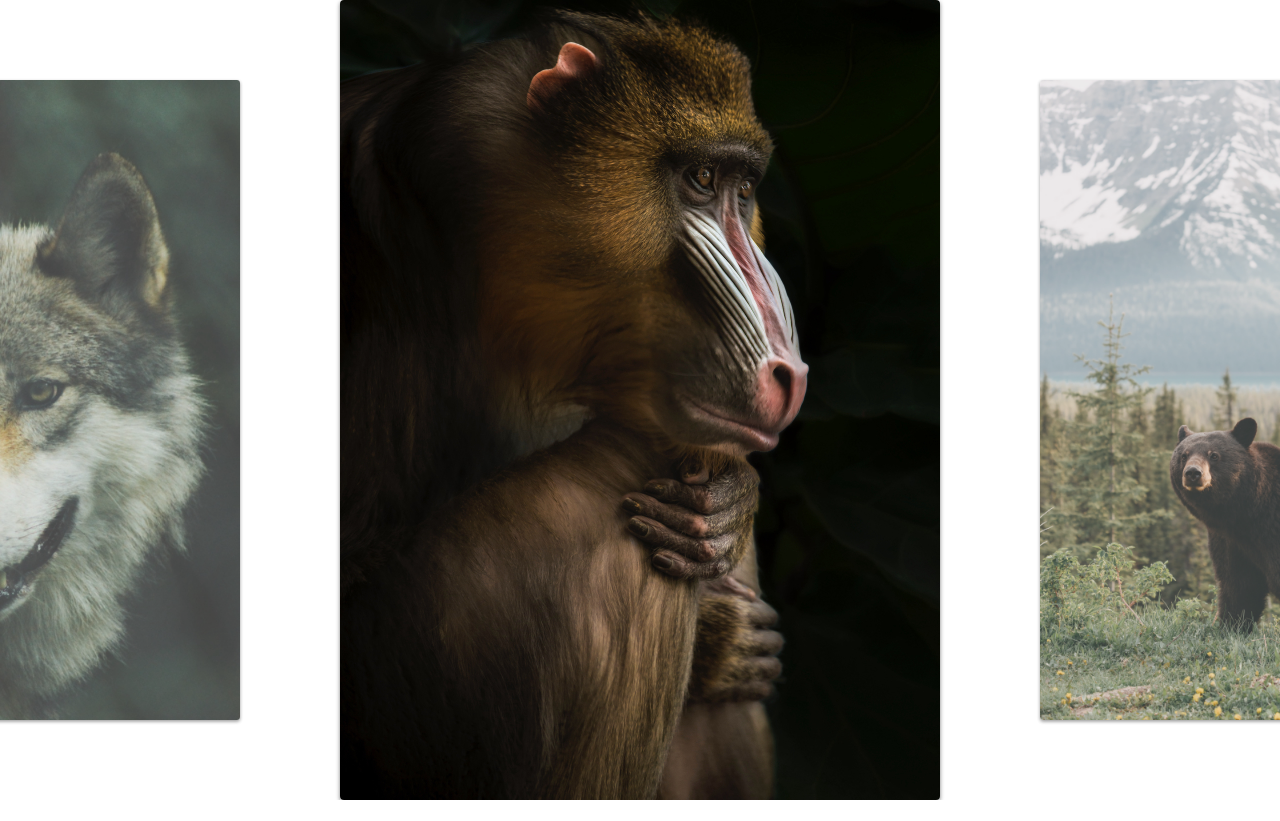
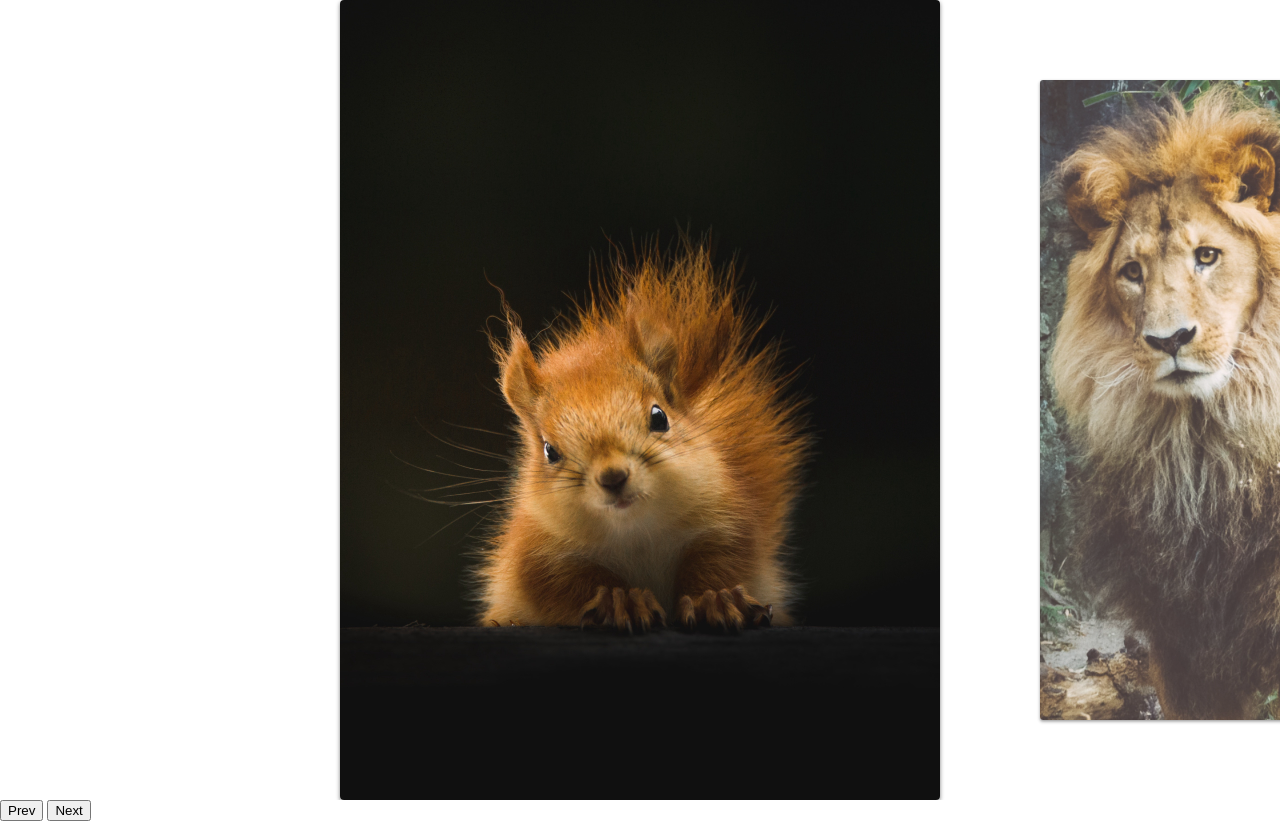
Before and after one commit to gutierry13/slide, a plain HTML site: page index.html in a window 1280 px wide. Before the commit the page ends 800 px from the top, so only its background shows below. Drawn offline with Linux system fonts and the light colour scheme.

Commit message:
navegacao prev e next finalizada

```diff
--- a/index.html
+++ b/index.html
@@ -18,6 +18,10 @@
         <li><img src="./imgs/raposa.jpg" alt="" /></li>
       </ul>
     </div>
+    <div class="arrow-nav">
+      <button class="prev">Prev</button>
+      <button class="next">Next</button>
+    </div>
 
     <script type="module" src="./script.js"></script>
   </body>
--- a/script.js
+++ b/script.js
@@ -1,4 +1,7 @@
-import Slide from './slide.js'
-const slide = new Slide('.slide', '.slide-wrapper')
+import { SlideNav } from './slide.js'
+
+const slide = new SlideNav('.slide', '.slide-wrapper')
 slide.init()
-slide.changeSlide(3)
+slide.addArrow('.prev', '.next')
+console.log(slide)
+// slide.changeSlide(3)
--- a/slide.js
+++ b/slide.js
@@ -67,12 +67,7 @@ export default class Slide {
     this.wrapper.addEventListener('mouseup', this.onEnd)
     this.wrapper.addEventListener('touchend', this.onEnd)
   }
-  bindEvents() {
-    this.onStart = this.onStart.bind(this)
-    this.onMove = this.onMove.bind(this)
-    this.onEnd = this.onEnd.bind(this)
-    this.onResize = debounce(this.onResize.bind(this), 200)
-  }
+
   //slide config
   slidePosition(slide) {
     const margin = (this.wrapper.offsetWidth - slide.offsetWidth) / 2
@@ -130,6 +125,14 @@ export default class Slide {
   addResizeEvent() {
     window.addEventListener('resize', this.onResize)
   }
+  bindEvents() {
+    this.onStart = this.onStart.bind(this)
+    this.onMove = this.onMove.bind(this)
+    this.onEnd = this.onEnd.bind(this)
+    this.activeNextSlide = this.activeNextSlide.bind(this)
+    this.activePrevSlide = this.activePrevSlide.bind(this)
+    this.onResize = debounce(this.onResize.bind(this), 200)
+  }
 
   init() {
     this.bindEvents()
@@ -137,6 +140,18 @@ export default class Slide {
     this.addSlideEvents()
     this.slideConfig()
     this.addResizeEvent()
+    this.changeSlide(0)
     return this
   }
 }
+export class SlideNav extends Slide {
+  addArrow(prev, next) {
+    this.prevElement = document.querySelector(prev)
+    this.nextElement = document.querySelector(next)
+    this.addArrowEvent()
+  }
+  addArrowEvent() {
+    this.prevElement.addEventListener('click', this.activePrevSlide)
+    this.nextElement.addEventListener('click', this.activeNextSlide)
+  }
+}
```
